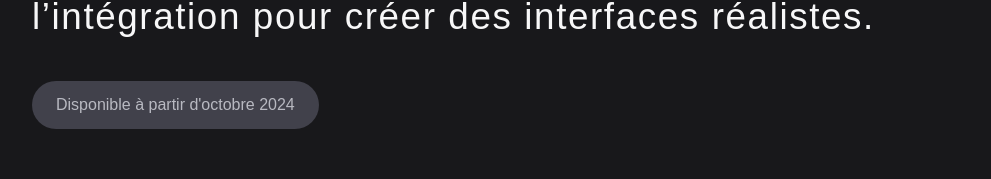
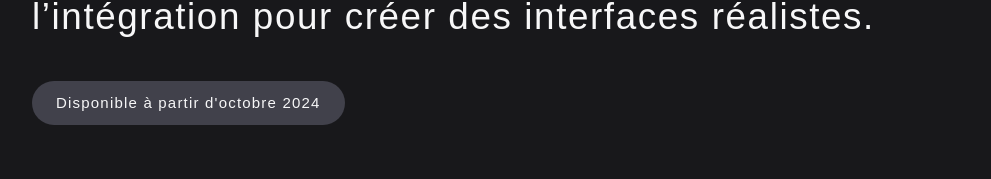
Before and after one commit to Assoghe/portfonextjs, a Next.js app: page / in a window 1280 px wide. Shown: the part 275-454 px from the top of the page, without its empty margins (144-1135 px from the left). Built offline with nearby package versions, Linux system fonts and the light colour scheme; a web font is replaced by a local one.

Commit message:
Add font-size "XS" for footer

```diff
--- a/src/app/_components/footer/page.tsx
+++ b/src/app/_components/footer/page.tsx
@@ -3,7 +3,7 @@ import React from 'react'
 
 export const Footer = () => {
   return (
-    <footer className='bg-primary px-6 tablet:px-52  text-center py-2'>
+    <footer className='bg-primary px-3 tablet:px-52  text-center py-2'>
         <Typography component='p' className='text-neutral-950 text-xs'>
         © Soraya Gherras | Tous droits réservés | Développé avec Next.js, TypeScript et Tailwind.
         </Typography>
--- a/src/app/ui/design-system/typography/typography.tsx
+++ b/src/app/ui/design-system/typography/typography.tsx
@@ -3,7 +3,7 @@ import clsx from "clsx";
 
 
 interface Props {
-    variant?: "h1" | "h2" | "h3" | "h4" | "h5" | "h6" | "body-one" | "body-two";
+    variant?: "h1" | "h2" | "h3" | "h4" | "h5" | "h6" | "body-one" | "body-two" | "body-three";
     component?: "h1" | "h2"| "h3" | "h4" | "h5" | "h6" | "p" | "span" | "div";
     theme?: "neutral" | "primary";
     weight?: "light" | "regular"| "medium" | "semi-bold"| "bold";
@@ -53,6 +53,10 @@ export const Typography = ({
         case "body-two":
         variantStyles = "text-sm";
         break;
+
+        case "body-three":
+            variantStyles = "text-xs";
+            break;
     }
 
     switch (theme) {
--- a/src/app/ui/tag/tag.tsx
+++ b/src/app/ui/tag/tag.tsx
@@ -1,6 +1,7 @@
 import React from 'react';
 import clsx from "clsx";
 import { IconProps } from "../../types/iconProps";
+import { Typography } from '../design-system/typography/typography';
 
 interface Props {
     variant?: "default" | "outline";
@@ -20,17 +21,17 @@ export const Tag = ({
 
     switch (variant) {
         case "default":
-            variantStyle = "w-fit px-6 py-3 text-neutral-300 text-neutral-50 bg-neutral-800 rounded-full";
+            variantStyle = "w-fit  px-4 py-3 tablet:px-6 text-neutral-50 bg-neutral-800 rounded-full";
             break;
 
         case "outline":
-            variantStyle = "w-fit px-6 py-3 text-neutral-100 border border-neutral-500 rounded rounded-full";
+            variantStyle = "w-fit px-4 py-3 tablet:px-6 text-neutral-100 border border-neutral-500 rounded rounded-full";
             break;
     }
 
     return (
         <div className={clsx(variantStyle)}>
-            {children}
+            <Typography variant='h5' component='p'> {children} </Typography>
         </div>
     )
 }
--- a/tailwind.config.ts
+++ b/tailwind.config.ts
@@ -11,6 +11,11 @@ const config: Config = {
       desktop: "1620px",
     },
     fontSize: {
+      'xs': ['0.7rem', {
+        lineHeight: '0.9rem',
+        letterSpacing: '0.03375rem',
+        fontWeight: '300',
+      }],
       'sm': ['0.9375rem', {
         lineHeight: '1.4rem',
         letterSpacing: '0.02813rem',
```
